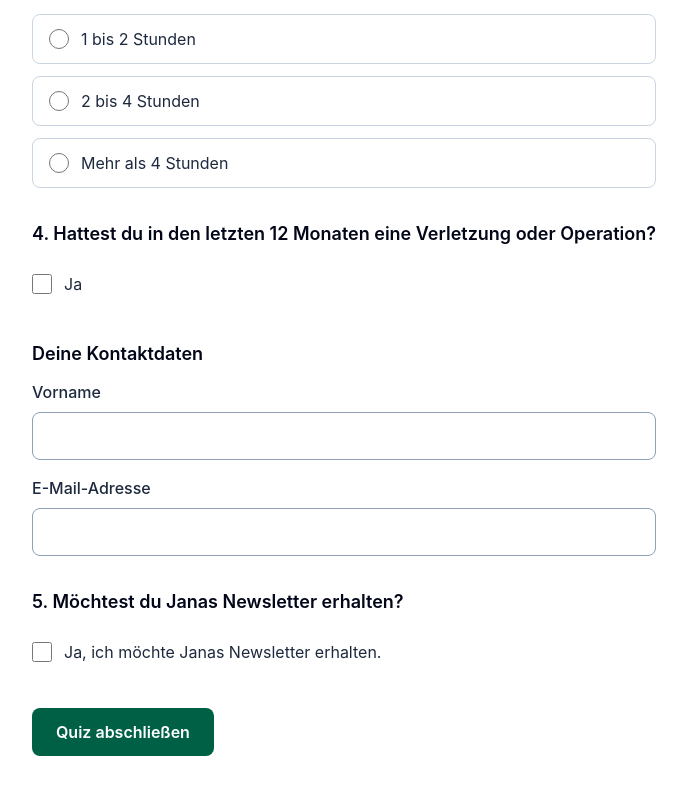
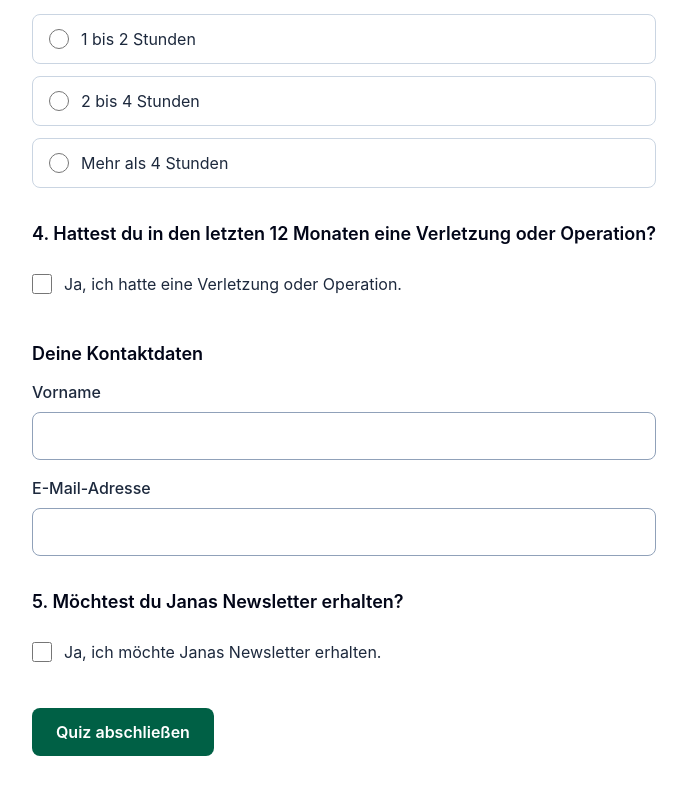
Before and after one commit to NoxelS/quizz-demo, a Next.js app: page /quiz in a window 1280 px wide. Shown: the part 858-1652 px from the top of the page, without its empty margins (296-983 px from the left). Built offline with nearby package versions, Linux system fonts and the light colour scheme.

Commit message:
fix: clarify injury checkbox answer
- Use a complete affirmative answer for the injury question.

```diff
--- a/app/quiz/page.tsx
+++ b/app/quiz/page.tsx
@@ -77,7 +77,7 @@ export default function Quiz() {
               name="injuries"
               type="checkbox"
             />
-            Ja
+            Ja, ich hatte eine Verletzung oder Operation.
           </label>
         </fieldset>
 
```
